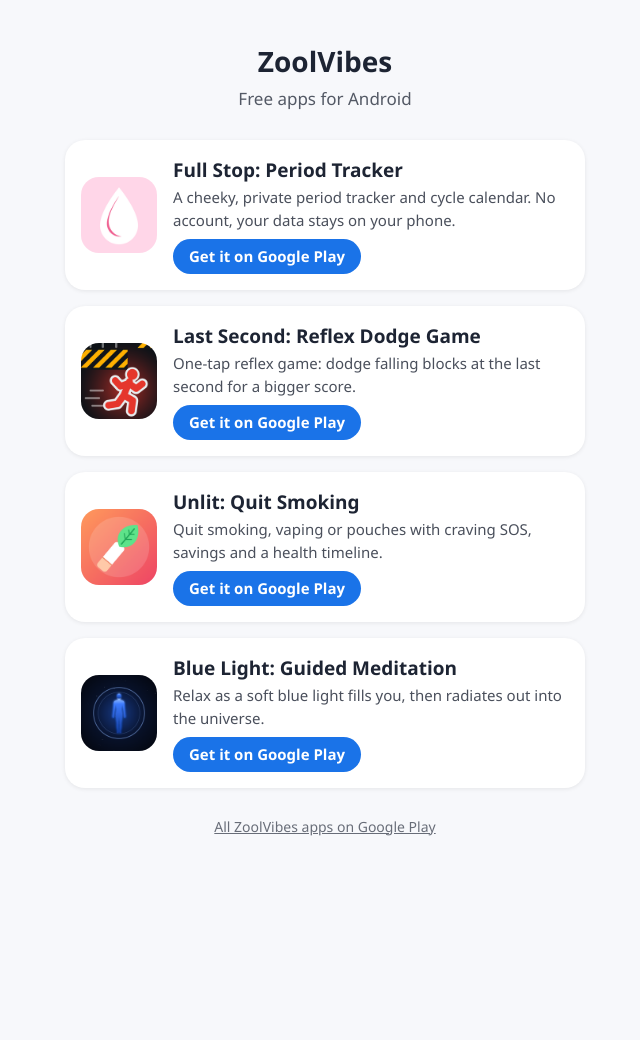
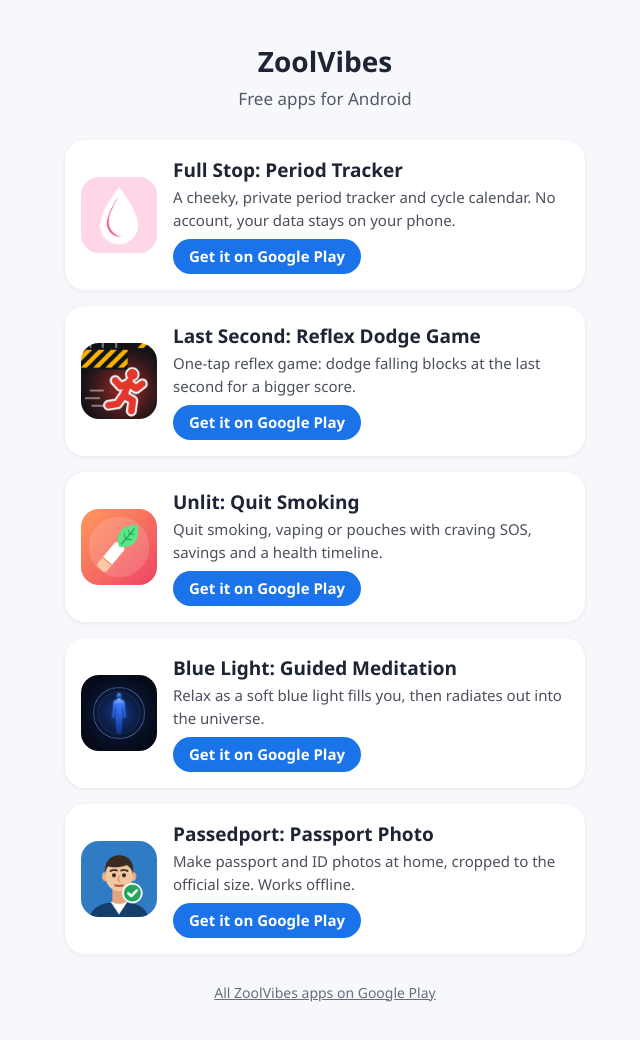
Before and after one commit to zool2007kw/app-policies, a plain HTML site: page apps/index.html in a window 1280 px wide. Shown: the whole page, without its empty margins (315-955 px from the left). Before the commit the page ends 893 px from the top, so only its background shows below. Drawn offline with Linux system fonts and the light colour scheme.

Commit message:
Add Passedport to the apps page
Co-Authored-By: Claude Opus 5.5 <noreply@anthropic.com>

```diff
--- a/apps/index.html
+++ b/apps/index.html
@@ -66,6 +66,15 @@
     </div>
   </a>
 
+  <a class="app" href="https://play.google.com/store/apps/details?id=com.zool.passportphoto">
+    <img class="icon" src="passedport.png" alt="Passedport app icon">
+    <div>
+      <h2>Passedport: Passport Photo</h2>
+      <p>Make passport and ID photos at home, cropped to the official size. Works offline.</p>
+      <span class="btn">Get it on Google Play</span>
+    </div>
+  </a>
+
   <footer>
     <a href="https://play.google.com/store/apps/developer?id=ZoolVibes">All ZoolVibes apps on Google Play</a>
   </footer>
```
Also changed, not shown: apps/passedport.png (added).
